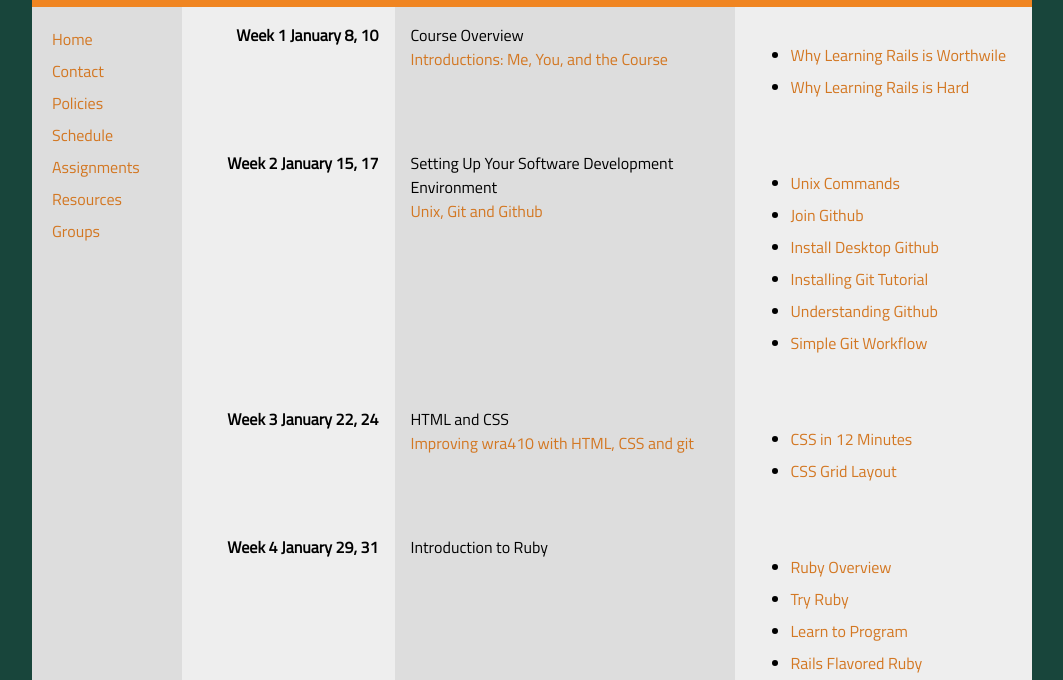
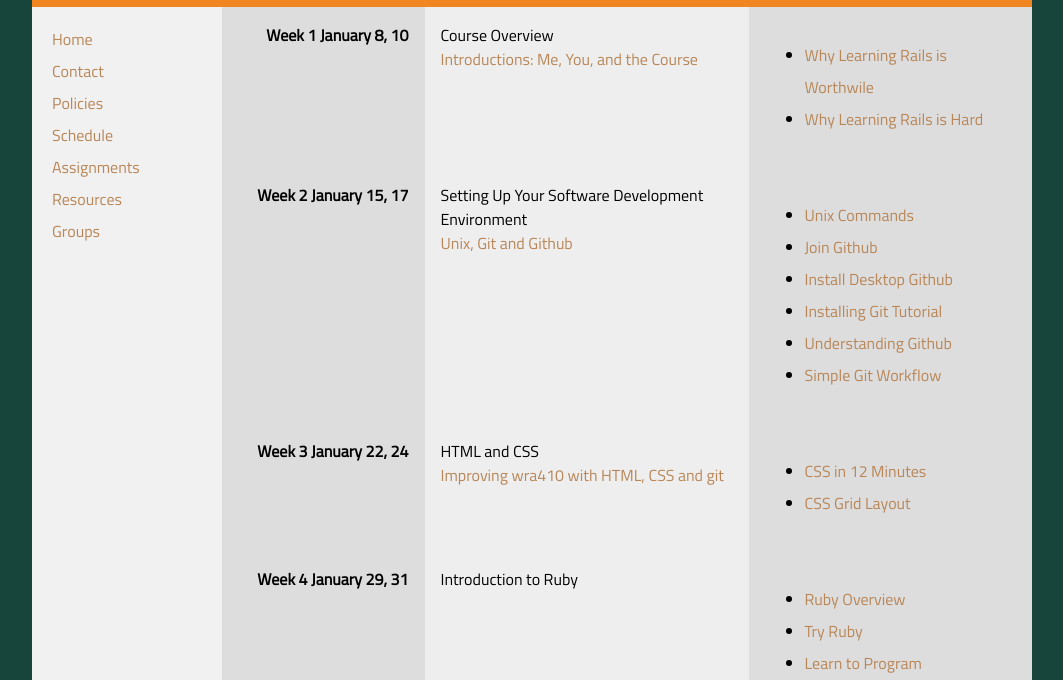
Before and after one commit to Gabrielie/wra410, a plain HTML site: page schedule.html in a window 1280 px wide. Shown: the part 117-797 px from the top of the page, without its empty margins (108-1171 px from the left). Drawn offline with Linux system fonts and the light colour scheme.

Commit message:
add new css styling

```diff
--- a/schedule.html
+++ b/schedule.html
@@ -4,23 +4,16 @@
   <link rel="stylesheet" type="text/css" href="style.css" />
   <link href="https://fonts.googleapis.com/css?family=Titillium+Web" rel="stylesheet">
   <style>
-    .main{
-      display: grid;
-      grid-template-columns: 15% 85%;
-    }
-    .main > div{
-      background-color: #ddd;
-    }
       .wrapper{
       display:grid;
       grid-template-columns: 25% 40% 35%;
     }
     .wrapper > div{
-      background: #eee;
+      background: #ddd;
       padding: 1em;
     }
     .wrapper > div:nth-child(3n+2){
-      background: #ddd;
+      background: #eee;
     }
 
   </style>
@@ -30,7 +23,6 @@
       <div id = "header">
           <h1>WRA 410 Schedule</h1>
         </div>
-  <div class = "main">
         <div id = "nav">
           <ul>
             <li><a href="index.html">Home</a></li>
@@ -41,6 +33,7 @@
             <li><a href="resources.html">Resources</a></li>
             <li><a href="groups.html">Groups</a></li>
         </div>
+  <div class = "main">
   <div class = "wrapper">
     <div class =schedule-date>
       Week 1 January 8, 10
--- a/style.css
+++ b/style.css
@@ -5,7 +5,12 @@ body {
 
 a {
   text-decoration: none;
-  color: rgb(211, 119, 34);
+  color: rgb(185, 134, 87);
+  transition: .3s;
+}
+
+a:hover{
+  color: rgb(138, 74, 14);
 }
 
 h1, h2, h3  {
```
Also changed, not shown: 1 other file. Lines whose indentation alone changed are shown as unchanged.
